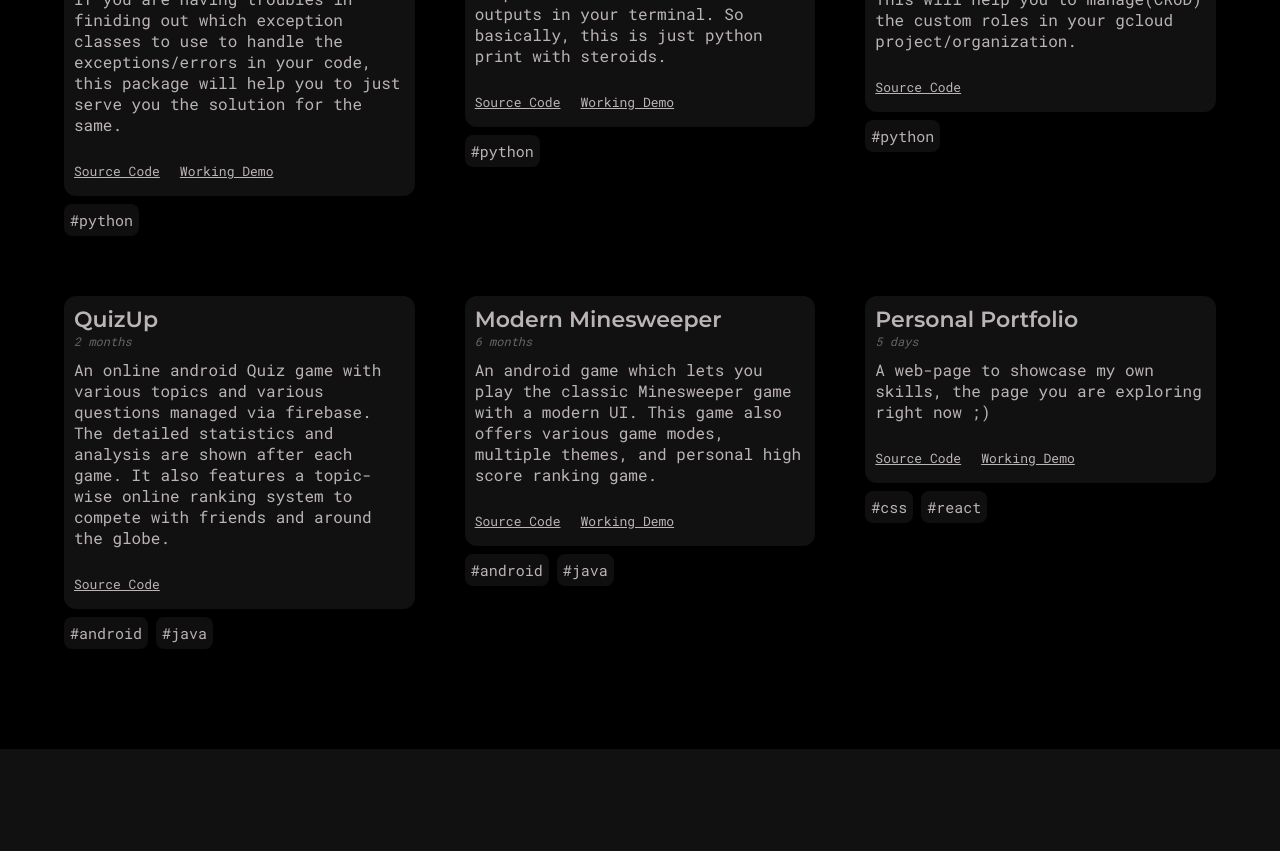
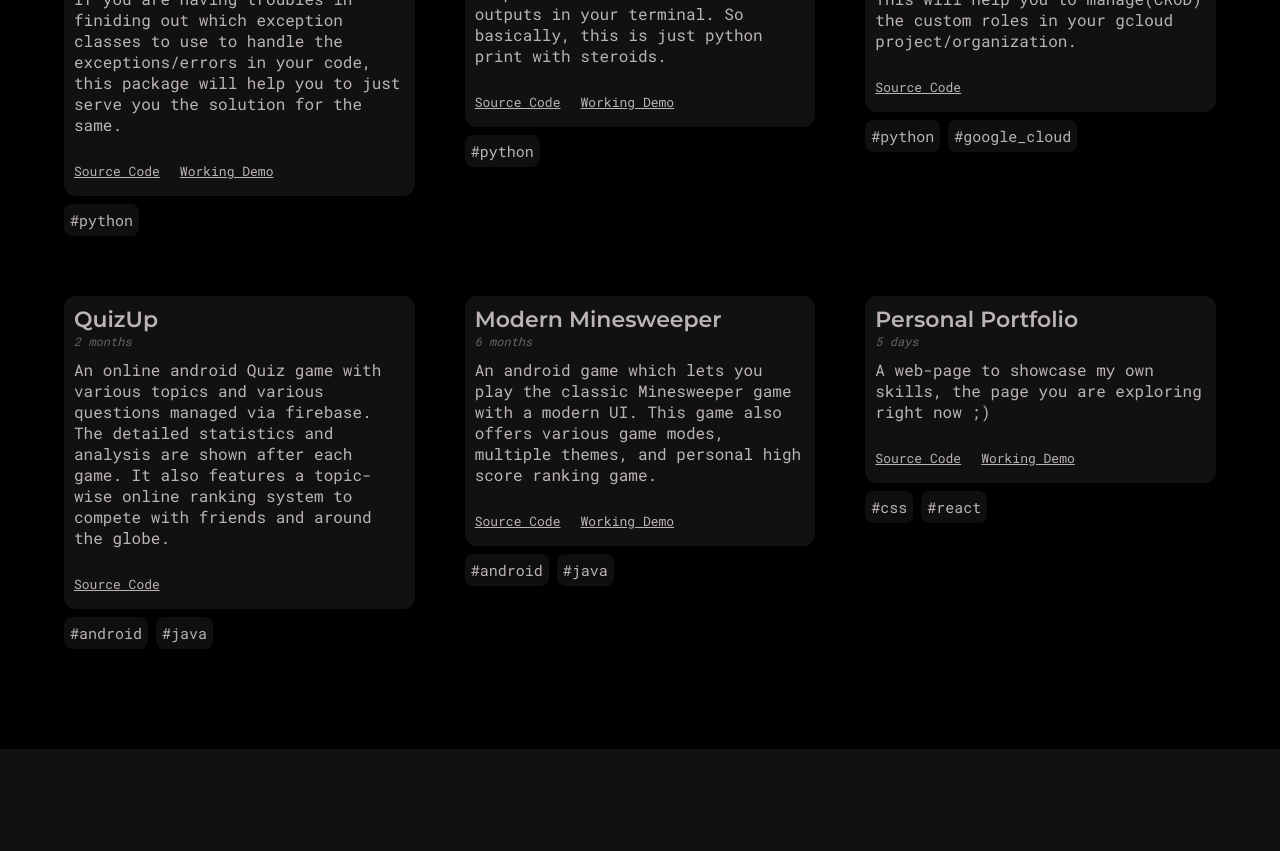
Before and after one commit to singhgautam7/GRS-portfolio-v1, a React (Create React App) app: page /projects in a window 1280 px wide. Shown: the part 860-1711 px from the top of the page. Built offline with nearby package versions, Linux system fonts and the light colour scheme; a web font is replaced by a local one.

Commit message:
missing gcloud tag in projects

```diff
--- a/src/components/ProjectItem.js
+++ b/src/components/ProjectItem.js
@@ -12,6 +12,7 @@ import ReactTag from './ProjectTags/ReactTag';
 import Terraform from './ProjectTags/Terraform';
 import Vue from './ProjectTags/Vue';
 import Java from './ProjectTags/Java';
+import Gcloud from './ProjectTags/GCloud';
 import { keys } from '../keys';
 
 const ProjectItemStyles = styled.div`
@@ -107,6 +108,7 @@ export default function ProjectItem({
         {langs.indexOf(keys.KeyTerraform) >= 0 && <Terraform />}
         {langs.indexOf(keys.KeyPython) >= 0 && <Python />}
         {langs.indexOf(keys.KeyJava) >= 0 && <Java />}
+        {langs.indexOf(keys.KeyGCloud) >= 0 && <Gcloud />}
       </div>
     </ProjectItemStyles>
   );
```
